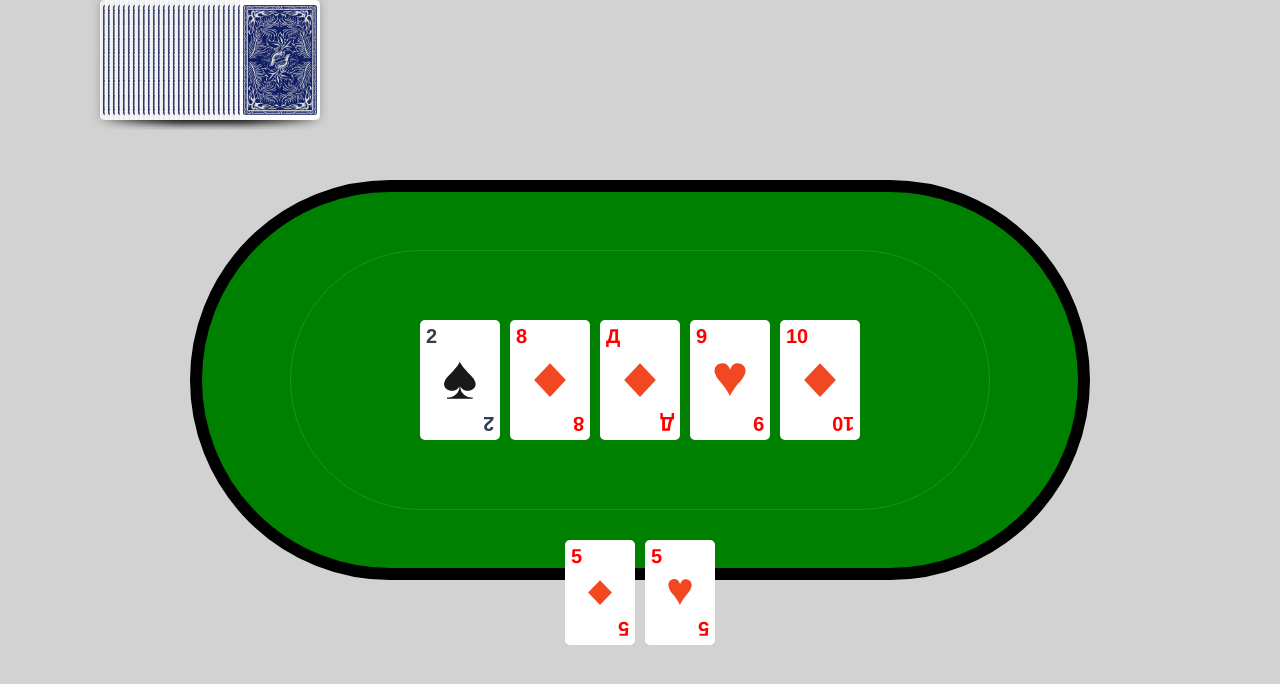
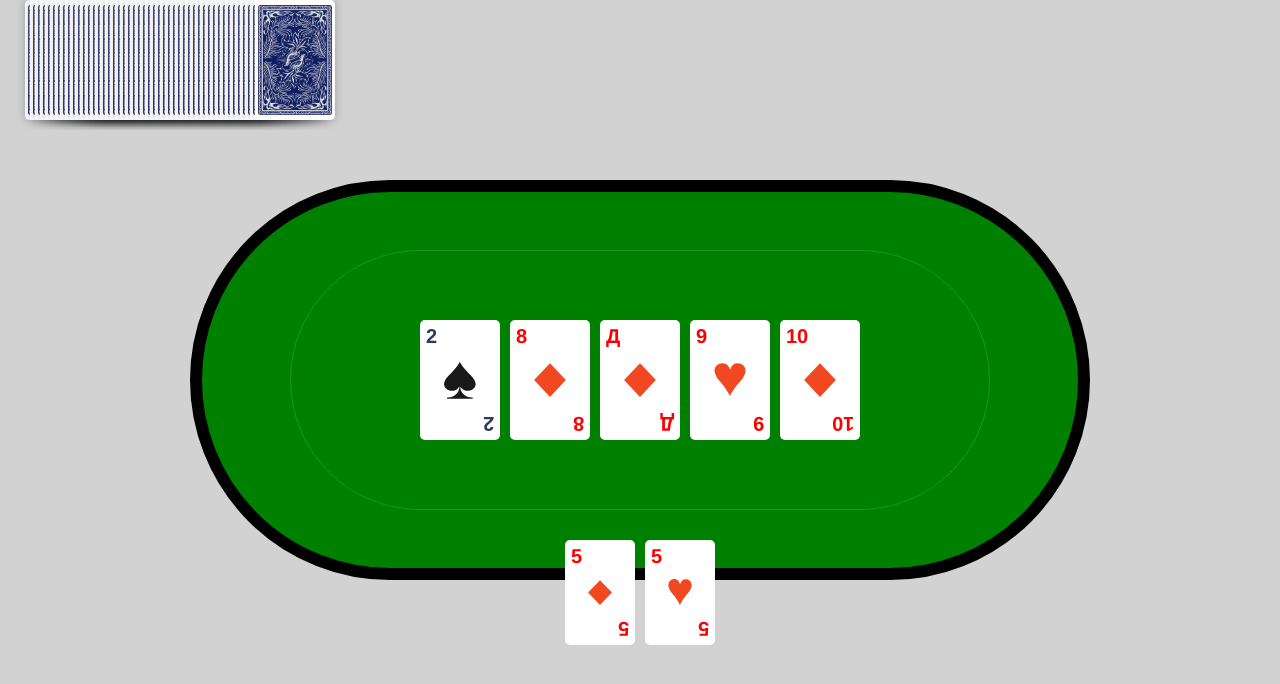
Before and after one commit to liakhim/holdem37, a Vue app: page / in a window 1280 px wide. Shown: the top 684 px of the page. Built offline with nearby package versions, Linux system fonts and the light colour scheme.

Commit message:
add flipped card deck

```diff
--- a/src/components/GameTable.vue
+++ b/src/components/GameTable.vue
@@ -1,34 +1,6 @@
 <template>
     <div class="deck d-flex" style="margin-left: 100px">
-        <FlippedCard/>
-        <FlippedCard style="margin-left: -75px"/>
-        <FlippedCard style="margin-left: -75px"/>
-        <FlippedCard style="margin-left: -75px"/>
-        <FlippedCard style="margin-left: -75px"/>
-        <FlippedCard style="margin-left: -75px"/>
-        <FlippedCard style="margin-left: -75px"/>
-        <FlippedCard style="margin-left: -75px"/>
-        <FlippedCard style="margin-left: -75px"/>
-        <FlippedCard style="margin-left: -75px"/>
-        <FlippedCard style="margin-left: -75px"/>
-        <FlippedCard style="margin-left: -75px"/>
-        <FlippedCard style="margin-left: -75px"/>
-        <FlippedCard style="margin-left: -75px"/>
-        <FlippedCard style="margin-left: -75px"/>
-        <FlippedCard style="margin-left: -75px"/>
-        <FlippedCard style="margin-left: -75px"/>
-        <FlippedCard style="margin-left: -75px"/>
-        <FlippedCard style="margin-left: -75px"/>
-        <FlippedCard style="margin-left: -75px"/>
-        <FlippedCard style="margin-left: -75px"/>
-        <FlippedCard style="margin-left: -75px"/>
-        <FlippedCard style="margin-left: -75px"/>
-        <FlippedCard style="margin-left: -75px"/>
-        <FlippedCard style="margin-left: -75px"/>
-        <FlippedCard style="margin-left: -75px"/>
-        <FlippedCard style="margin-left: -75px"/>
-        <FlippedCard style="margin-left: -75px"/>
-        <FlippedCard style="margin-left: -75px"/>
+        <FlippedCard v-for="(item, index) in getDeck" :key="item.id + index" style="margin-left: -75px"/>
     </div>
     <div class="game-table">
         <div class="game-table-frame">
--- a/src/store/modules/table.js
+++ b/src/store/modules/table.js
@@ -119,7 +119,7 @@ const table = {
             return state.hand
         },
         getDeck (state) {
-            return state.allCards
+            return state.allCards.filter(v => v.location === 'inDeck')
         },
         getBoard (state) {
             return state.board
```
